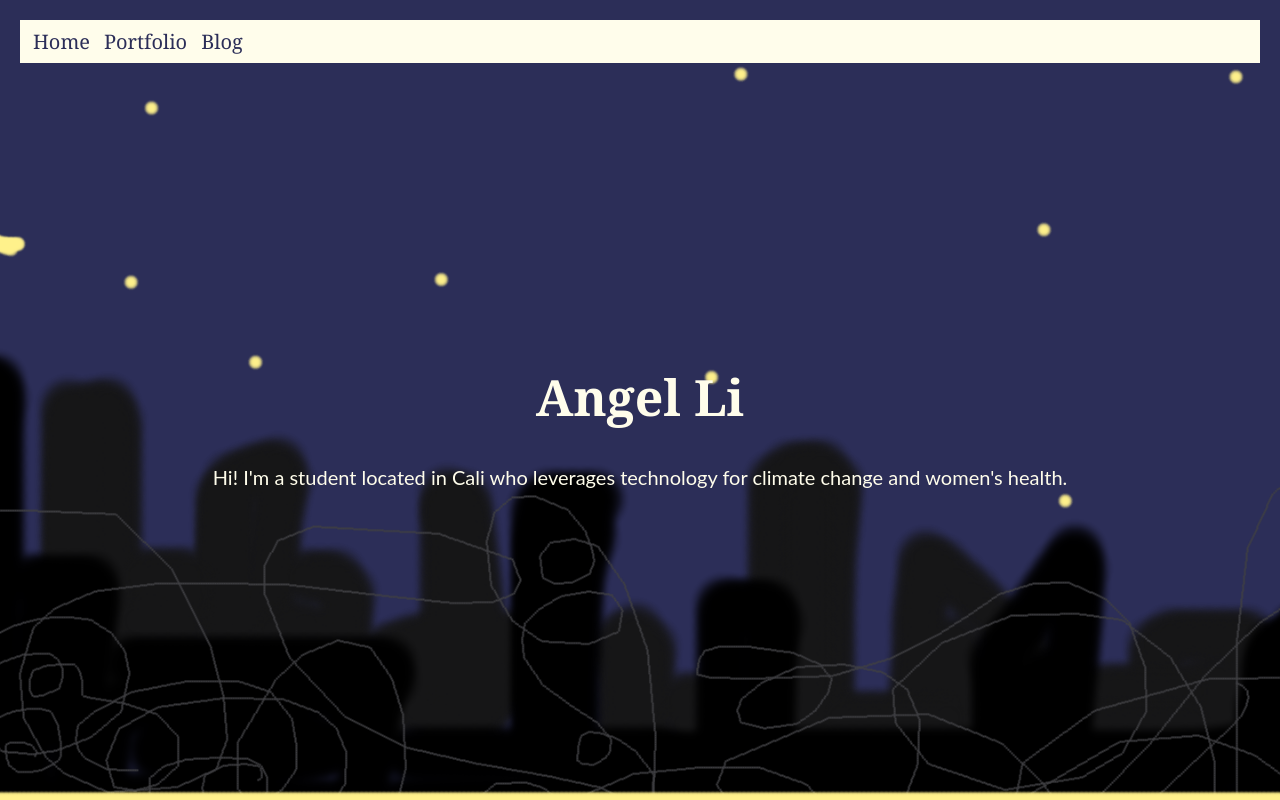
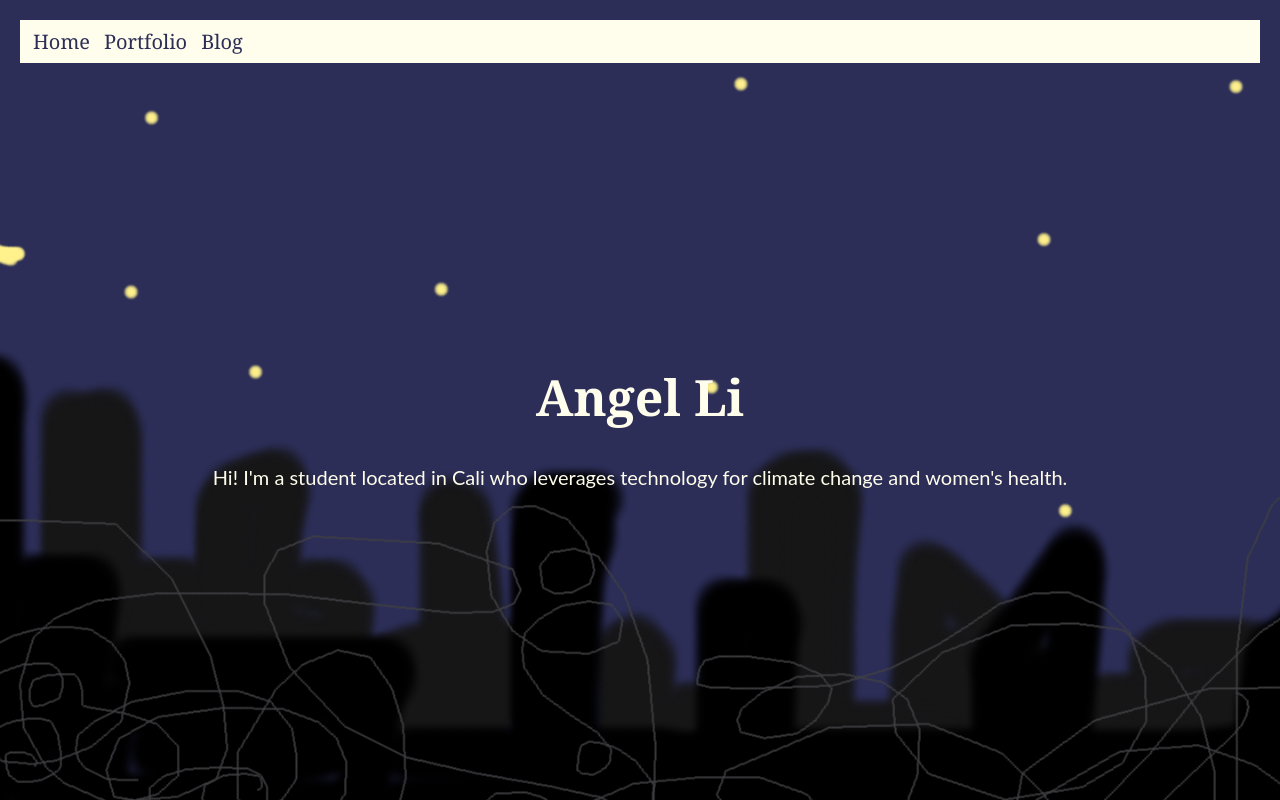
Before and after one commit to angelLi17/website, a plain HTML site: page index.html in a window 1280 px wide. Drawn offline with Linux system fonts and the light colour scheme.

Commit message:
removed yellow line

```diff
--- a/style.css
+++ b/style.css
@@ -14,7 +14,7 @@ body {
 
 .parallax {
   /* The image used */
-  background-image: url("assets/paralax.png");
+  background-image: url("assets/parallax.png");
   /* width: 90%;
   height: auto; */
 
```
Also changed, not shown: assets/parallax.png (added).
